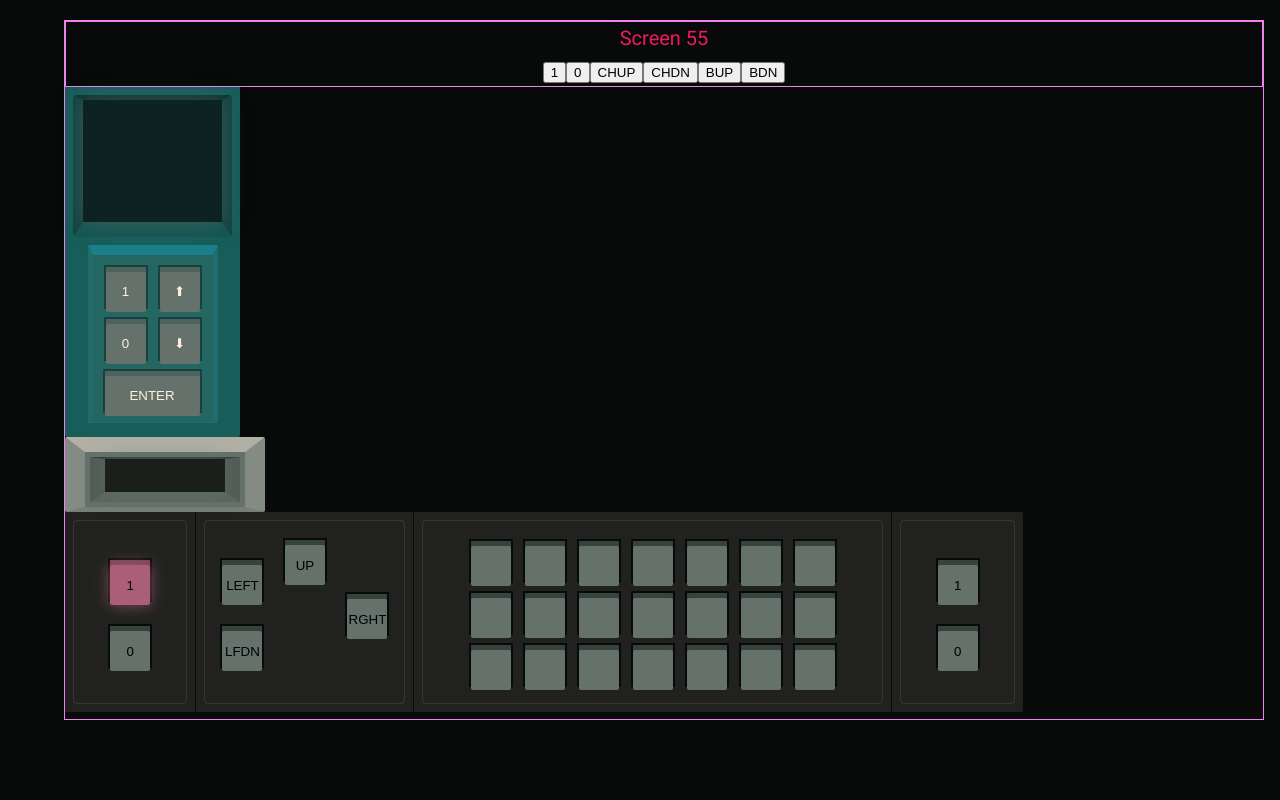
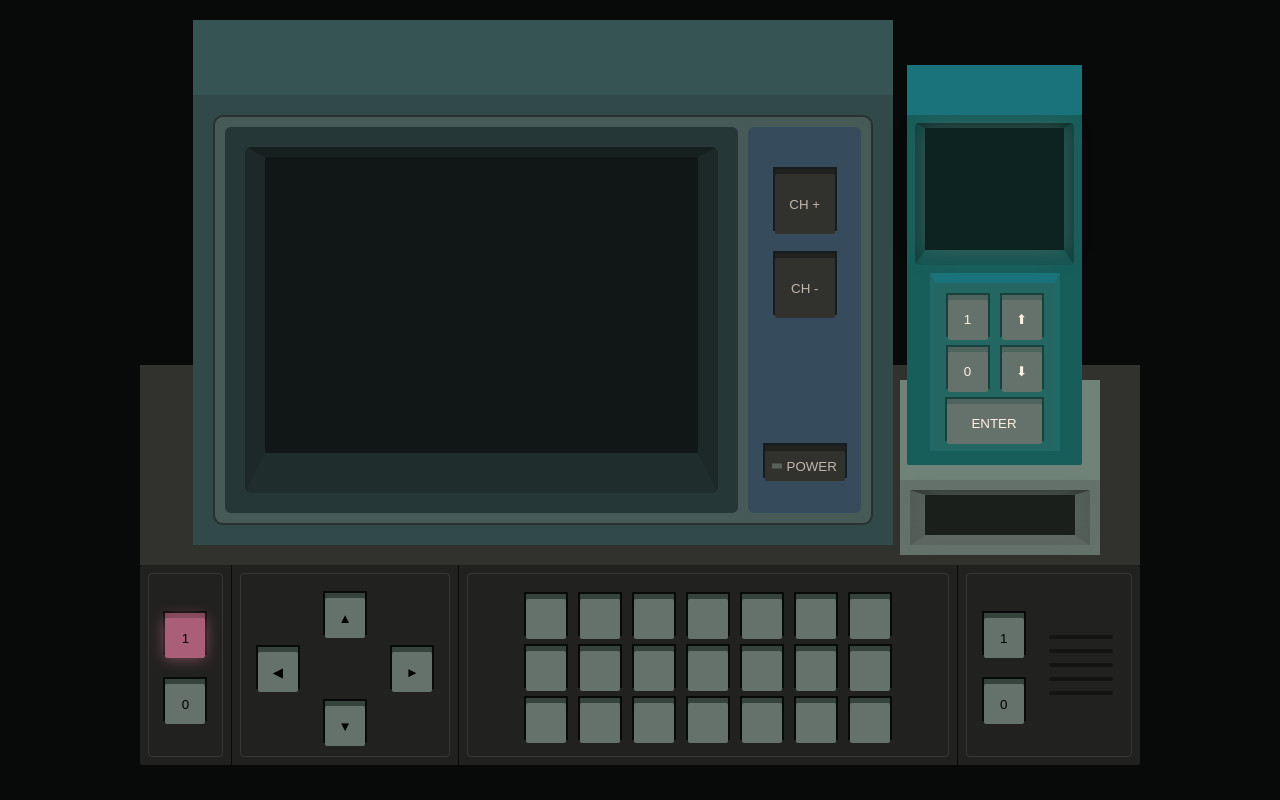
Before and after one commit to pungprakearti/bitb-nextjs, a Next.js app: page / in a window 1280 px wide. Built offline with nearby package versions, Linux system fonts and the light colour scheme.

Commit message:
Style HWScreen and basic functionality

```diff
--- a/components/HWEnergy/HWEnergy.module.scss
+++ b/components/HWEnergy/HWEnergy.module.scss
@@ -1,21 +1,30 @@
 @import 'styles/main.scss';
 
 .wrap {
+  position: relative;
   height: 75px;
   width: 200px;
-  padding: 5px;
+  padding: 10px;
   background-color: $lightgray;
-  border: 1px solid;
-  border-width: 15px 20px 5px 20px;
-  border-color: rgba($white, 0.5) rgba($white, 0.2) rgba($white, 0.1)
-    rgba($white, 0.2);
-  border-radius: 2px;
+  margin-bottom: 10px;
+
+  &:after {
+    position: absolute;
+    display: block;
+    content: '';
+    height: 100px;
+    width: 100%;
+    top: -100px;
+    left: 0;
+    background-color: $offwhite;
+    z-index: -1;
+  }
 }
 
 .inner {
   height: 100%;
   border: 1px solid;
-  border-width: 2px 15px 10px 15px;
+  border-width: 5px 15px 10px 15px;
   border-color: rgba($black, 0.5) rgba($black, 0.2) rgba($black, 0.1)
     rgba($black, 0.2);
 }
@@ -24,11 +33,12 @@
   @include digital7;
 
   height: 100%;
-  padding-right: 12px;
+  padding-right: 20px;
+  padding-top: 2px;
   box-shadow: 0 0 20px rgba($lightgray, 0.5);
   background-color: rgba($black, 0.8);
   color: rgba($white, 0);
-  font-size: rem(30px);
+  font-size: rem(40px);
   letter-spacing: 10px;
   text-align: right;
   text-shadow: 0 0 5px rgba($white, 0);
--- a/components/HWPanel/HWPanel.module.scss
+++ b/components/HWPanel/HWPanel.module.scss
@@ -1,22 +1,41 @@
 @import 'styles/main.scss';
 
 .wrap {
+  position: relative;
   display: flex;
-  width: 80%;
+  width: 1000px;
   height: 200px;
-  background-color: rgba($white, 0.1);
+  background-color: $darkgray;
   border-radius: 2px;
+
+  &:after {
+    position: absolute;
+    display: block;
+    content: '';
+    width: 100%;
+    height: 200px;
+    background-color: $mediumgray;
+    top: -200px;
+    z-index: -2;
+  }
 }
 
 .power,
 .radio {
-  width: 15%;
   display: flex;
   flex-direction: column;
   justify-content: center;
   align-items: center;
   row-gap: $spacing-standard;
   padding: $spacing-tiny;
+}
+
+.radio {
+  width: 20%;
+}
+
+.power {
+  width: 10%;
 }
 
 .power,
@@ -38,10 +57,13 @@
 .powerInner,
 .radioInner {
   display: flex;
-  flex-direction: column;
   justify-content: center;
   align-items: center;
   row-gap: $spacing-standard;
+}
+
+.powerInner {
+  flex-direction: column;
 }
 
 .direction {
@@ -61,13 +83,15 @@
 .LEFT {
   position: absolute;
   left: $spacing-standard;
-  top: 22%;
+  top: 50%;
+  transform: translateY(-50%);
 }
 
-.LFDN {
+.DOWN {
   position: absolute;
-  left: $spacing-standard;
-  top: calc(43% + #{$spacing-standard});
+  left: 50%;
+  bottom: $spacing-standard;
+  transform: translateX(-50%);
 }
 
 .RGHT {
@@ -96,3 +120,31 @@
   grid-template-columns: repeat(7, 1fr);
   gap: 10px;
 }
+
+.radioButtons {
+  display: flex;
+  flex-direction: column;
+  justify-content: center;
+  align-items: center;
+  height: 100%;
+  width: 45%;
+  row-gap: $spacing-standard;
+}
+
+.speaker {
+  display: flex;
+  flex-direction: column;
+  justify-content: center;
+  align-items: center;
+  width: 55%;
+  height: 100%;
+  gap: 10px;
+  padding-right: 10px;
+}
+
+.speakerHole {
+  width: 80%;
+  height: 4px;
+  background-color: rgba($black, 0.5);
+  border-radius: 5px;
+}
--- a/components/HWPanel/HWPanel.tsx
+++ b/components/HWPanel/HWPanel.tsx
@@ -16,7 +16,7 @@ type Props = {
   addEnergy: Function
   energy: number
 }
-type Dir = 'UP' | 'LEFT' | 'LFDN' | 'RGHT'
+type Dir = 'UP' | 'LEFT' | 'DOWN' | 'RGHT'
 type CurDir = Dir | ''
 type DirPower = Record<Dir, number>
 type PowerStatus = 'on' | 'dim' | 'off'
@@ -25,7 +25,7 @@ const HWPanel: React.FC<Props> = ({ handleMainPower, addEnergy, energy }) => {
   const initDirPower: DirPower = {
     UP: 0,
     LEFT: 0,
-    LFDN: 0,
+    DOWN: 0,
     RGHT: 0,
   }
 
@@ -34,7 +34,7 @@ const HWPanel: React.FC<Props> = ({ handleMainPower, addEnergy, energy }) => {
   const initDirTracker = {
     UP: false,
     LEFT: false,
-    LFDN: false,
+    DOWN: false,
     RGHT: false,
   }
 
@@ -58,7 +58,7 @@ const HWPanel: React.FC<Props> = ({ handleMainPower, addEnergy, energy }) => {
           case 'LEFT': {
             return addEnergy(22)
           }
-          case 'LFDN': {
+          case 'DOWN': {
             return addEnergy(26)
           }
           default: {
@@ -77,7 +77,7 @@ const HWPanel: React.FC<Props> = ({ handleMainPower, addEnergy, energy }) => {
         setDirPower({
           UP: 0.5,
           LEFT: 0.5,
-          LFDN: 0.5,
+          DOWN: 0.5,
           RGHT: 0.5,
         })
         return handleMainPower(true)
@@ -110,7 +110,7 @@ const HWPanel: React.FC<Props> = ({ handleMainPower, addEnergy, energy }) => {
     setDirPower({
       UP: dirTracker.UP ? 0 : 0.5,
       LEFT: dirTracker.LEFT ? 0 : 0.5,
-      LFDN: dirTracker.LFDN ? 0 : 0.5,
+      DOWN: dirTracker.DOWN ? 0 : 0.5,
       RGHT: dirTracker.RGHT ? 0 : 0.5,
       [dir]: 1,
     })
@@ -122,7 +122,7 @@ const HWPanel: React.FC<Props> = ({ handleMainPower, addEnergy, energy }) => {
       case 'LEFT': {
         return setCellPower(genCellsChecker())
       }
-      case 'LFDN': {
+      case 'DOWN': {
         return setCellPower(genCellsColumn())
       }
       default: {
@@ -162,7 +162,7 @@ const HWPanel: React.FC<Props> = ({ handleMainPower, addEnergy, energy }) => {
         case 'LEFT': {
           if (valCellsChecker(tempCellPower)) return turnOffDirButton()
         }
-        case 'LFDN': {
+        case 'DOWN': {
           if (valCellsColumn(tempCellPower)) return turnOffDirButton()
         }
         default: {
@@ -194,7 +194,8 @@ const HWPanel: React.FC<Props> = ({ handleMainPower, addEnergy, energy }) => {
 
   // Create directional elements
   let dirEls: JSX.Element[] = []
-  const dirNames: Dir[] = ['UP', 'LEFT', 'LFDN', 'RGHT']
+  const dirNames: Dir[] = ['UP', 'LEFT', 'DOWN', 'RGHT']
+  const nameToText = { UP: '▲', LEFT: '◀︎', DOWN: '▼', RGHT: '►' }
   dirNames.forEach((dir) => {
     let dirPowerStatus: PowerStatus = 'off'
     if (dirPower[dir] === 0.5) dirPowerStatus = 'dim'
@@ -204,7 +205,7 @@ const HWPanel: React.FC<Props> = ({ handleMainPower, addEnergy, energy }) => {
         <PressableButton
           handleClick={() => handleDirPower(dir)}
           power={dirPowerStatus}
-          text={dir}
+          text={nameToText[dir]}
           type='dir'
         />
       </div>
@@ -250,6 +251,7 @@ const HWPanel: React.FC<Props> = ({ handleMainPower, addEnergy, energy }) => {
       </div>
       <div className={styles.radio}>
         <div className={styles.radioInner}>
+          <div className={styles.radioButtons}>
             <PressableButton
               handleClick={() => handleRadioPower(true)}
               text='1'
@@ -259,6 +261,14 @@ const HWPanel: React.FC<Props> = ({ handleMainPower, addEnergy, energy }) => {
               handleClick={() => handleRadioPower(false)}
               text='0'
             />
+          </div>
+          <div className={styles.speaker}>
+            <div className={styles.speakerHole} />
+            <div className={styles.speakerHole} />
+            <div className={styles.speakerHole} />
+            <div className={styles.speakerHole} />
+            <div className={styles.speakerHole} />
+          </div>
         </div>
         <audio
           src='/relaxed_vlog-ashot-danielyan-composer.mp3'
--- a/components/HWScreen/HWScreen.module.scss
+++ b/components/HWScreen/HWScreen.module.scss
@@ -1,5 +1,87 @@
 @import 'styles/main.scss';
 
 .wrap {
-  border: 1px solid violet;
+  position: relative;
+  width: 700px;
+  height: 450px;
+  background-color: $darkgreen;
+  padding: 20px;
+  margin-left: 13px;
+  margin-right: 7px;
+  margin-bottom: 20px;
+  margin-top: 75px;
+
+  &:after {
+    position: absolute;
+    display: block;
+    content: '';
+    height: 75px;
+    width: 100%;
+    background-color: $midgreen;
+    top: -75px;
+    left: 0;
+  }
 }
+
+.inner {
+  display: flex;
+  height: 100%;
+  background-color: rgba($white, 0.1);
+  border: 2px solid rgba($black, 0.5);
+  border-radius: 10px;
+  padding: 10px;
+}
+
+.screenWrap {
+  width: 82%;
+  height: 100%;
+  background-color: $darkergreen;
+  margin-right: 10px;
+  padding: 20px;
+  border-radius: 6px;
+}
+
+.screenInner {
+  background-color: $darkergreen;
+  height: 100%;
+  border: 1px solid;
+  border-width: 10px 20px 40px 20px;
+  border-color: rgba($black, 0.5) rgba($black, 0.3) rgba($black, 0.2)
+    rgba($black, 0.3);
+  border-radius: 6px;
+}
+
+.screen {
+  background-color: rgba($black, 0.7);
+  height: 100%;
+  overflow: hidden;
+  transition: box-shadow $transition-duration-screen ease,
+    background-color $transition-duration-screen ease;
+
+  &.on {
+    background-color: $gray;
+    box-shadow: 0 0 10px $gray;
+  }
+}
+
+.image {
+  width: 100%;
+}
+
+.right {
+  display: flex;
+  flex-direction: column;
+  justify-content: space-around;
+  align-items: center;
+  width: 18%;
+  height: 100%;
+  background-color: $darkblue;
+  border-radius: 6px;
+}
+
+.channels {
+  display: flex;
+  flex-direction: column;
+  gap: $spacing-standard;
+  height: 50%;
+}
--- a/components/HWScreen/HWScreen.tsx
+++ b/components/HWScreen/HWScreen.tsx
@@ -1,17 +1,87 @@
+import { useState, useEffect } from 'react'
+import { PowerStatus } from 'types'
+import cx from 'classnames'
+import PressableButton from '@/components/PressableButton'
 import styles from './HWScreen.module.scss'
 
-const HWScreen: React.FC = () => (
-  <div className={styles.wrap}>
-    <div>Screen 55</div>
-    <div className={styles.right}>
-      <button>1</button>
-      <button>0</button>
-      <button>CHUP</button>
-      <button>CHDN</button>
-      <button>BUP</button>
-      <button>BDN</button>
+type Props = {
+  energy: number
+  addEnergy: Function
+}
+
+const HWScreen: React.FC<Props> = ({ energy, addEnergy }) => {
+  const [power, setPower] = useState(false)
+
+  useEffect(() => {
+    if (energy === 0) setPower(false)
+  }, [energy])
+
+  const handleClick = (op: 'ch+' | 'ch-' | 'power') => {
+    switch (op) {
+      case 'power': {
+        if (!power && energy > 54) {
+          setPower(!power)
+          return addEnergy(-54)
+        }
+
+        if (power) {
+          setPower(!power)
+          return addEnergy(54)
+        }
+      }
+      case 'ch+': {
+        break
+      }
+      default: {
+        return
+      }
+    }
+  }
+
+  let powerStatus: PowerStatus = 'off'
+  if (energy > 54) powerStatus = 'dim'
+  if (power) powerStatus = 'on'
+
+  return (
+    <div className={styles.wrap}>
+      <div className={styles.inner}>
+        <div className={styles.screenWrap}>
+          <div className={styles.screenInner}>
+            <div className={cx(styles.screen, { [styles.on]: power })}>
+              {power && (
+                <img
+                  className={styles.image}
+                  src='https://cliply.co/wp-content/uploads/2021/07/402107790_STATIC_NOISE_400.gif'
+                  alt='TV static'
+                />
+              )}
+            </div>
+          </div>
+        </div>
+        <div className={styles.right}>
+          <div className={styles.channels}>
+            <PressableButton
+              text='CH +'
+              type='scr'
+              handleClick={() => handleClick('ch+')}
+            />
+            <PressableButton
+              text='CH -'
+              type='scr'
+              handleClick={() => handleClick('ch-')}
+            />
+          </div>
+          <div className={styles.power}>
+            <PressableButton
+              text='POWER'
+              type='scr-power'
+              handleClick={() => handleClick('power')}
+              power={powerStatus}
+            />
+          </div>
+        </div>
+      </div>
     </div>
-  </div>
-)
-
+  )
+}
 export default HWScreen
--- a/components/HWSelector/HWSelector.module.scss
+++ b/components/HWSelector/HWSelector.module.scss
@@ -1,10 +1,23 @@
 @import 'styles/main.scss';
 
 .wrap {
+  position: relative;
   background-color: $cyan;
   width: 175px;
   height: 350px;
   border-radius: 2px;
+  margin-left: 7px;
+  margin-bottom: 15px;
+
+  &:after {
+    position: absolute;
+    display: block;
+    content: '';
+    height: 50px;
+    width: 100%;
+    background-color: $lightcyan;
+    top: -50px;
+  }
 }
 
 .screenWrap {
@@ -43,6 +56,7 @@
 .selections {
   padding: 5px 0;
   margin: 0;
+  text-align: center;
 }
 
 .selection {
--- a/components/HWSelector/HWSelector.tsx
+++ b/components/HWSelector/HWSelector.tsx
@@ -19,6 +19,7 @@ const HWSelector: React.FC<Props> = ({ energy, addEnergy, mainPowerOn }) => {
   useEffect(() => {
     if (!mainPowerOn) {
       setPower(false)
+      setCurItem(0)
     }
   }, [mainPowerOn])
 
--- a/components/Hardware/Hardware.module.scss
+++ b/components/Hardware/Hardware.module.scss
@@ -1,8 +1,17 @@
 @import 'styles/main.scss';
 
 .wrap {
-  width: 1200px;
-  height: 700px;
-  border: 1px solid violet;
-  margin: 0 auto;
+  display: flex;
+  flex-direction: column;
+  align-items: center;
 }
+
+.top {
+  display: flex;
+}
+
+.topRight {
+  display: flex;
+  flex-direction: column;
+  justify-content: flex-end;
+}
--- a/components/Hardware/Hardware.tsx
+++ b/components/Hardware/Hardware.tsx
@@ -29,13 +29,19 @@ const Hardware: React.FC = () => {
 
   return (
     <div className={styles.wrap}>
-      <HWScreen />
+      <div className={styles.top}>
+        <div className={styles.topLeft}>
+          <HWScreen energy={energy} addEnergy={addEnergy} />
+        </div>
+        <div className={styles.topRight}>
           <HWSelector
             energy={energy}
             addEnergy={addEnergy}
             mainPowerOn={mainPowerOn}
           />
           <HWEnergy energy={energy} />
+        </div>
+      </div>
       <HWPanel
         handleMainPower={handleMainPower}
         addEnergy={addEnergy}
--- a/components/PressableButton/PressableButton.module.scss
+++ b/components/PressableButton/PressableButton.module.scss
@@ -168,3 +168,93 @@ $transition-duration-button: 0.075s;
     width: 95px;
   }
 }
+
+.scr {
+  margin-right: 4px;
+
+  &.buttonSpaceWrap {
+    width: 60px;
+    height: 60px;
+  }
+
+  .buttonSpace {
+    width: 64px;
+    height: 64px;
+    background-color: rgba($black, 0.7);
+  }
+
+  .button,
+  .buttonTop {
+    width: 60px;
+    height: 60px;
+  }
+
+  .button {
+    background-color: $mediumgray;
+    color: rgba($white, 0.7);
+  }
+
+  .buttonTop {
+    background-color: $darkgray;
+  }
+}
+
+.scrPower {
+  margin-right: 4px;
+
+  &.buttonSpaceWrap {
+    width: 80px;
+    height: 30px;
+  }
+
+  .buttonSpace {
+    width: 84px;
+    height: 35px;
+    background-color: rgba($black, 0.7);
+  }
+
+  .button,
+  .buttonTop {
+    width: 80px;
+    height: 30px;
+    margin-top: 2px;
+  }
+
+  .button {
+    position: relative;
+    background-color: $mediumgray;
+    color: rgba($white, 0.7);
+    padding-left: 14px;
+
+    &:after {
+      position: absolute;
+      display: block;
+      content: '';
+      width: 10px;
+      height: 5px;
+      background-color: $lightgray;
+      left: 12px;
+
+      transition: color $transition-duration-standard ease,
+        box-shadow $transition-duration-standard ease;
+    }
+  }
+
+  .buttonTop {
+    background-color: $darkgray;
+  }
+
+  &.dim {
+    .button:after {
+      background-color: $pink;
+      box-shadow: 0 0 10px $pink;
+    }
+  }
+
+  &.on {
+    .button:after {
+      background-color: $red;
+      box-shadow: 0 0 10px $red;
+    }
+  }
+}
--- a/components/PressableButton/PressableButton.tsx
+++ b/components/PressableButton/PressableButton.tsx
@@ -1,11 +1,12 @@
+import { PowerStatus } from 'types'
 import cx from 'classnames'
 import styles from './PressableButton.module.scss'
 
 type Props = {
   handleClick: React.MouseEventHandler<HTMLButtonElement>
   text?: string
-  power?: 'on' | 'dim' | 'off'
-  type?: 'def' | 'dir' | 'sel' | 'sel-enter'
+  power?: PowerStatus
+  type?: 'def' | 'dir' | 'sel' | 'sel-enter' | 'scr' | 'scr-power'
 }
 
 const PressableButton: React.FC<Props> = ({
@@ -26,6 +27,12 @@ const PressableButton: React.FC<Props> = ({
       },
       {
         [styles.selEnter]: type === 'sel-enter',
+      },
+      {
+        [styles.scr]: type === 'scr',
+      },
+      {
+        [styles.scrPower]: type === 'scr-power',
       }
     )}
   >
--- a/styles/_variables.scss
+++ b/styles/_variables.scss
@@ -3,15 +3,22 @@ $purple: #130233;
 $orange: #f36523;
 $lightorange: #9f5c3d;
 $cyan: #175e5b;
-$lightcyan: #1b7f89;
+$lightcyan: #1a727a;
 $red: #f11961;
 $pink: #ab5e77;
 $blue: #3d8ac2;
 $white: #ffefe0;
 $black: #080a09;
+$darkgray: #21211f;
+$mediumgray: #31312d;
 $gray: #36433c;
 $lightgray: #65726b;
+$offwhite: #6f8378;
 $lightgreen: #a8d8a8;
+$darkgreen: #314949;
+$darkergreen: #263737;
+$midgreen: #365454;
+$darkblue: #364b5b;
 
 // Spacing
 $spacing-largest: 160px;
```
Lines whose indentation alone changed are shown as unchanged.
